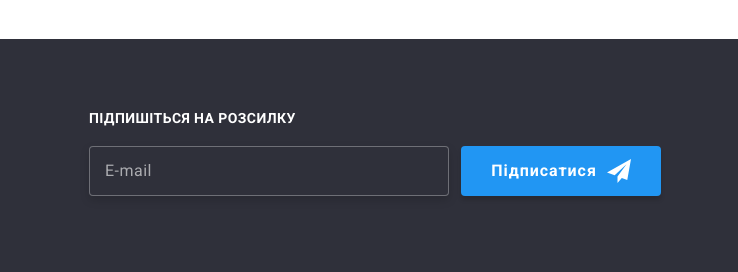
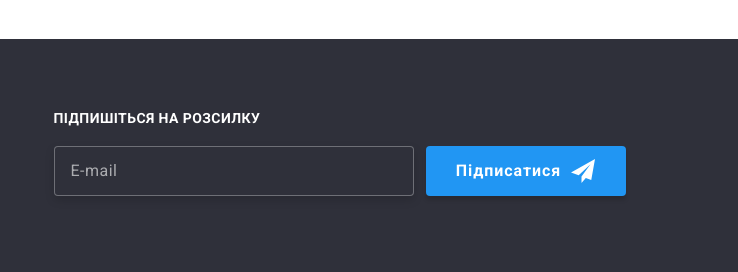
Before and after one commit to Julia-Gavrashenko/goit-markup-hw-06, a plain HTML site: page index.html in a window 1280 px wide. Shown: the part 2638-2910 px from the top of the page, 542-1280 px from the left. Drawn offline with nearby package versions, Linux system fonts and the light colour scheme.

Commit message:
final-commit

```diff
--- a/css/styles.css
+++ b/css/styles.css
@@ -907,21 +907,28 @@ img {
 }
 
 .footer-mailing {
-  margin-left: 93px;
+  margin-left: auto;
   margin-right: auto;
 }
 
 .footer-form-field {
-  position: relative;
   width: 360px;
   min-height: 50px;
   border: 1px solid rgba(255, 255, 255, 0.3);
   filter: drop-shadow(0px 4px 4px rgba(0, 0, 0, 0.15));
   border-radius: 4px;
   background-color: var(--dark-fill-color);
+  padding-left: 16px;
 }
 
-.footer-form-item {
+.footer-form-field::placeholder {
+  font-size: 16px;
+  line-height: calc(20 / 16);
+  letter-spacing: 0.03em;
+  color: rgba(255, 255, 255, 0.6);
+}
+
+/* .footer-form-item {
   position: relative;
 }
 
@@ -933,7 +940,7 @@ img {
   line-height: calc(20 / 16);
   letter-spacing: 0.03em;
   color: rgba(255, 255, 255, 0.6);
-}
+} */
 
 .footer-form-btn {
   display: flex;
--- a/index.html
+++ b/index.html
@@ -737,8 +737,10 @@
                 type="email"
                 name="email"
                 id="footer-email"
+                 placeholder="E-mail"
               />
-              <label class="footer-form-email" for="footer-email">E-mail</label>
+               <label class="footer-form-email" for="footer-email"></label>
+
             </div>
 
             <button class="footer-form-btn" type="submit">
```
